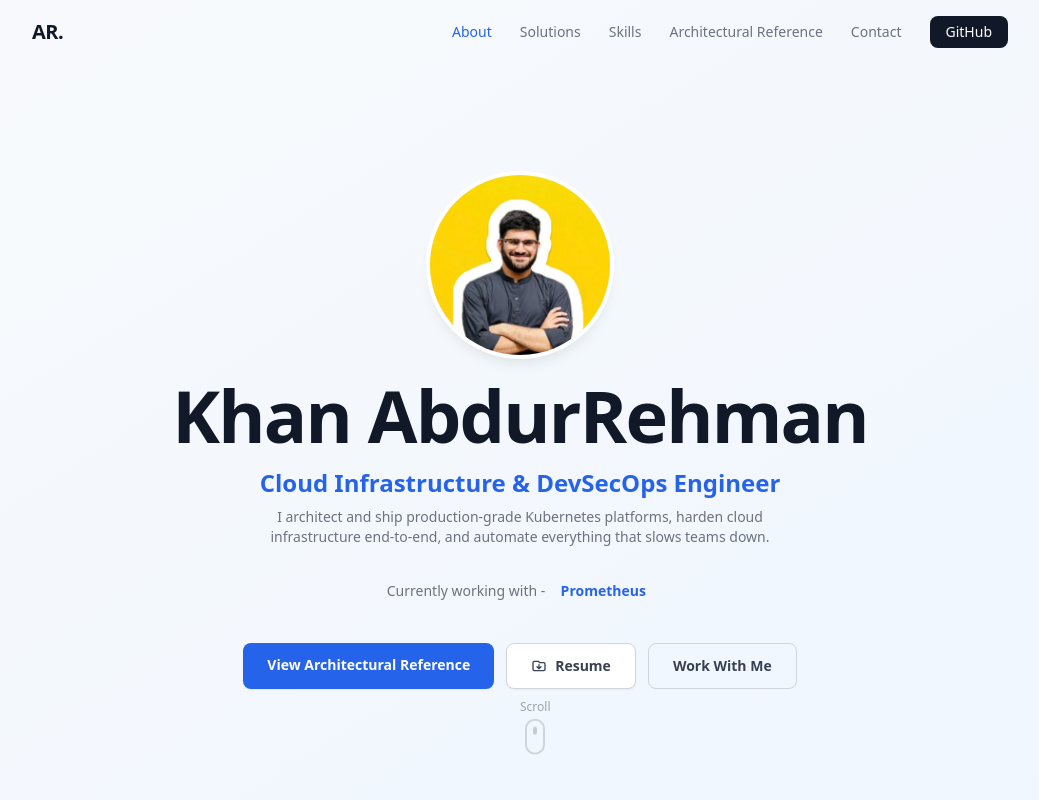
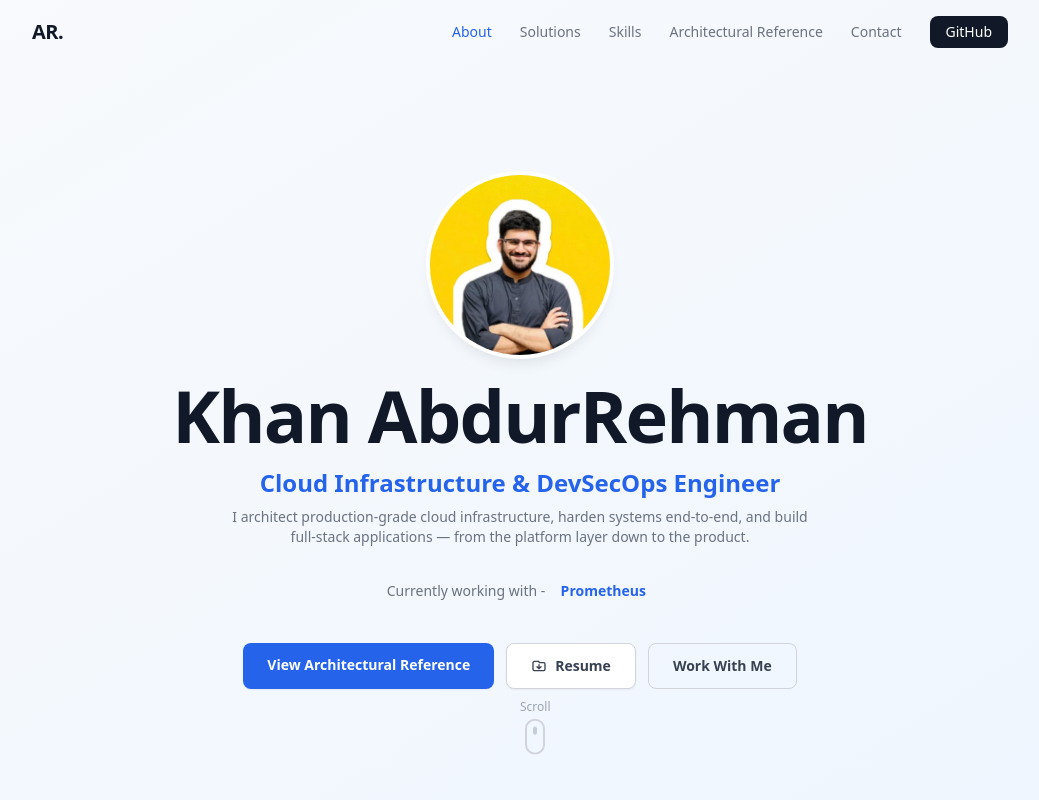
Before and after one commit to AbdurRehman924/Personal-Portfolio, a React (Create React App) app: page / in a window 1280 px wide. Shown: the top 800 px of the page, without its empty margins (120-1159 px from the left). Built offline with nearby package versions, Linux system fonts and the light colour scheme.

Commit message:
refactor(hero): include full-stack in tagline

```diff
--- a/src/components/Hero.jsx
+++ b/src/components/Hero.jsx
@@ -34,7 +34,7 @@ const Hero = () => {
           Cloud Infrastructure & DevSecOps Engineer
         </p>
         <p className="text-gray-500 text-sm mb-6 max-w-xl mx-auto">
-          I architect and ship production-grade Kubernetes platforms, harden cloud infrastructure end-to-end, and automate everything that slows teams down.
+          I architect production-grade cloud infrastructure, harden systems end-to-end, and build full-stack applications — from the platform layer down to the product.
         </p>
 
         {/* Skill ticker */}
```
